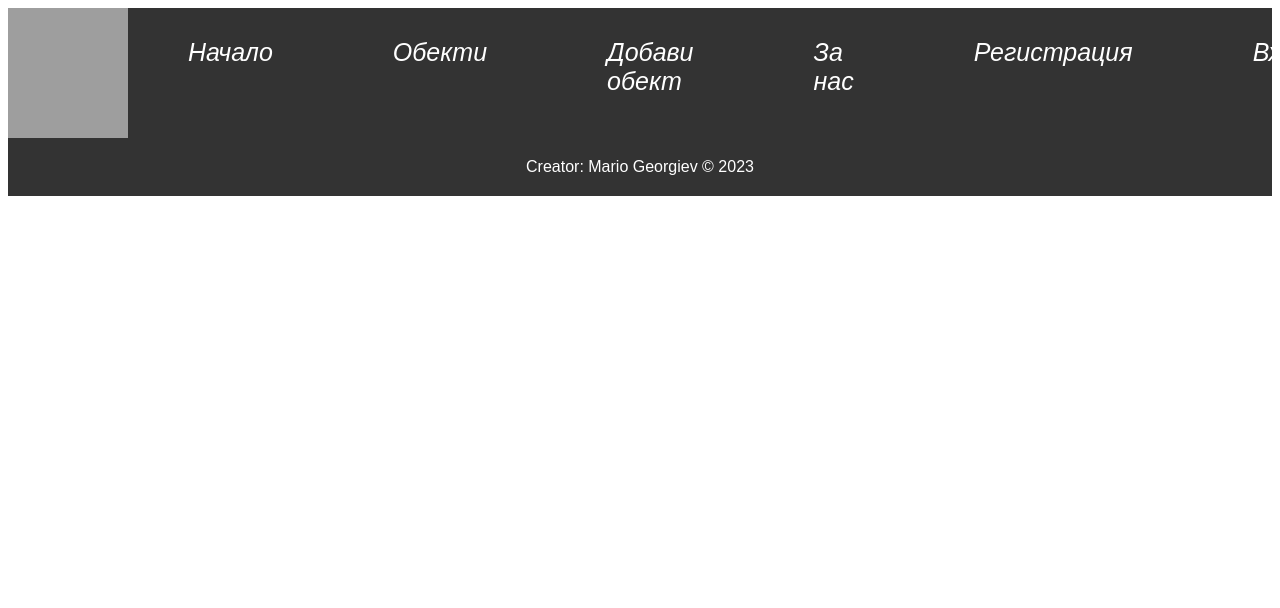
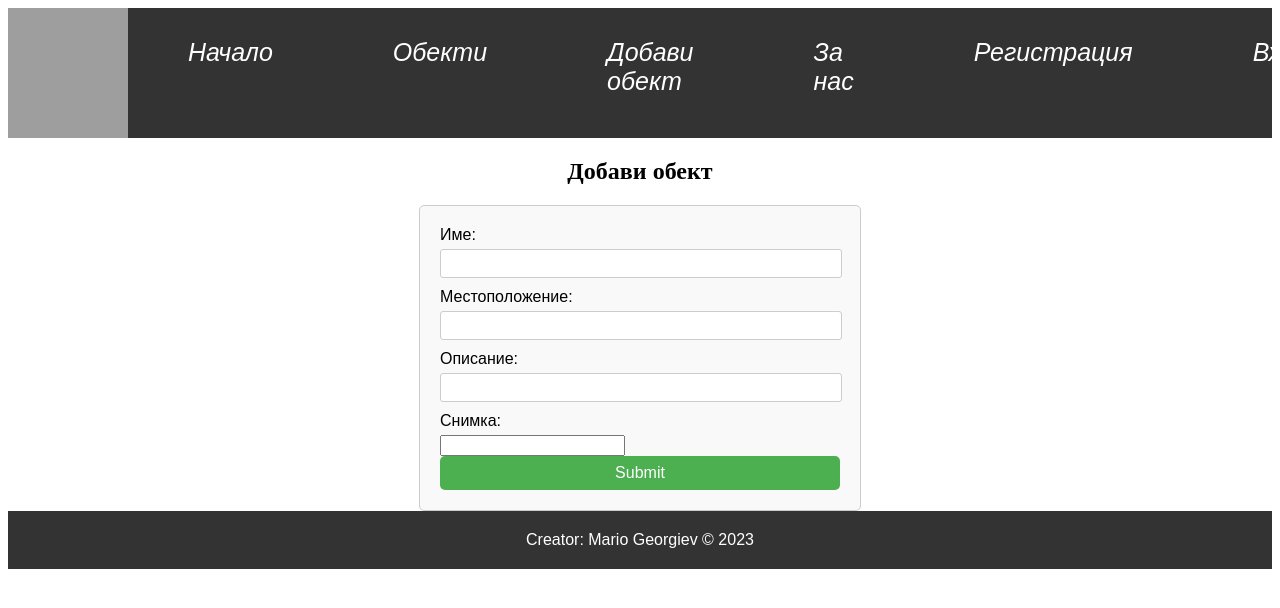
Before and after one commit to lenzarata93/react-project, a React (Vite) app in the folder client/: page /places/create in a window 1280 px wide. Shown: the top 608 px of the page. Built offline with nearby package versions, Linux system fonts and the light colour scheme; grey boxes are pictures that could not be loaded.

Commit message:
Little changes to css

```diff
--- a/client/src/App.jsx
+++ b/client/src/App.jsx
@@ -13,7 +13,7 @@ function App() {
      <Navigation />
      <Routes>
       <Route path='/places' element = { <PlacesList />} />
-      <Route path='/places/add' element = { <PlacesAdd />} />
+      <Route path='/places/create' element = {<PlacesAdd />} />
       <Route path='/registration' element={<Registration />} />
       <Route path='/login' element = {<Login />} />
      </Routes>
--- a/client/src/components/Navigation.jsx
+++ b/client/src/components/Navigation.jsx
@@ -9,7 +9,7 @@ export default function Navigation(){
 
     <li><Link to="/">Начало</Link></li>
     <li><Link to="/places">Обекти</Link></li>
-    <li><Link to="/places/add">Добави обект</Link></li>
+    <li><Link to="/places/create">Добави обект</Link></li>
     <li><Link to="/about">За нас</Link></li>
     <li><Link to="/registration">Регистрация</Link></li>
     <li><Link to="/login">Вход</Link></li>
--- a/client/src/components/Places/Places-Add.jsx
+++ b/client/src/components/Places/Places-Add.jsx
@@ -1,31 +1,21 @@
 export default function PlacesAdd(){
     return (
+      <section>
+        <h1><center>Добави обект </center></h1>
 <form action="/submit" method="post" encType="multipart/form-data">
   <label htmlFor="name">Име:</label>
   <input type="text" id="name" name="name" required="" />
-  <br />
-  <br />
   <label htmlFor="location">Местоположение:</label>
   <input type="text" id="location" name="location" required="" />
-  <br />
-  <br />
   <label htmlFor="description">Описание:</label>
-  <br />
-  <textarea
-    id="description"
-    name="description"
-    rows={4}
-    cols={50}
-    required=""
-    defaultValue={""}
-  />
-  <br>
-  </br>
- <label htmlFor="location">Снимка:</label>
+  <input type="text" id="description" name="description" required="" />
+ <label htmlFor="Снимка">Снимка:</label>
   <input type="imgUrl" id="imgUrl" name="imgUrl" required="" />
-  <br />
   <input type="submit" defaultValue="Изпрати" />
 </form>
 
+      </section>
+
+
     )
 };
--- a/client/src/components/Places/Places-List.jsx
+++ b/client/src/components/Places/Places-List.jsx
@@ -3,20 +3,22 @@ import styles from '../../components/Places/Places-List.module.css'
 export default function PlacesList(){
 return(
 <div className='places-container'>
-<article className='places'>
+<article className="article">
+        <img href="" src="https://www.btsbg.org/sites/default/files/styles/768x576/public/obekti/peshtera-magurata.jpg?itok=Oo6Htpsb"></img>
         <h2>Име</h2>
-        <img href="" src="https://www.btsbg.org/sites/default/files/styles/768x576/public/obekti/peshtera-magurata.jpg?itok=Oo6Htpsb"></img>
+        <p>Описание</p>
         <h2>Местоположение</h2>
-        <p>Описание</p>
     </article>
 
-<article className="places">
-<h2>Име</h2>
+<article className="article">
 <img href="" src="https://blog.luxury-discounts.com/wp-content/uploads/%D0%A8%D0%98%D0%9F%D0%9A%D0%90-1-1536x1106.jpg"></img>
+<h2>Паметникът Шипка</h2>
+<p>Описание</p>
 <h2>Местоположение</h2>
-<p>Описание</p>
 </article>
 </div>
 
+
+
 )
 };
--- a/client/src/components/Places/Places-List.module.css
+++ b/client/src/components/Places/Places-List.module.css
@@ -1,3 +1,17 @@
 .places-container {
-  flex-direction: column;
+  display: grid;
+  grid-template-columns: repeat(auto-fill, minmax(300px, 1fr));
+  gap: 30px;
 }
+
+article {
+  display:flex;
+  justify-content:space-between;
+  flex-shrink: inherit;
+
+}
+article img {
+  width: 300px;
+  height:200px;
+
+}
--- a/client/src/components/Users/User-Registration.jsx
+++ b/client/src/components/Users/User-Registration.jsx
@@ -1,4 +1,5 @@
 import styles from "../Users/User-Registration.module.css"
+import {Link} from "react-router-dom"
 
 export default function Registration(){
     return (
@@ -27,7 +28,7 @@ export default function Registration(){
   <br />
   <input type="submit" defaultValue="Регистрация" />
   <p>
-    Вече имаш регистрация? <a href="/register">Влез</a>
+    Вече имаш регистрация? <Link to="/login">Влез</Link>
   </p>
 </form>
 
```
